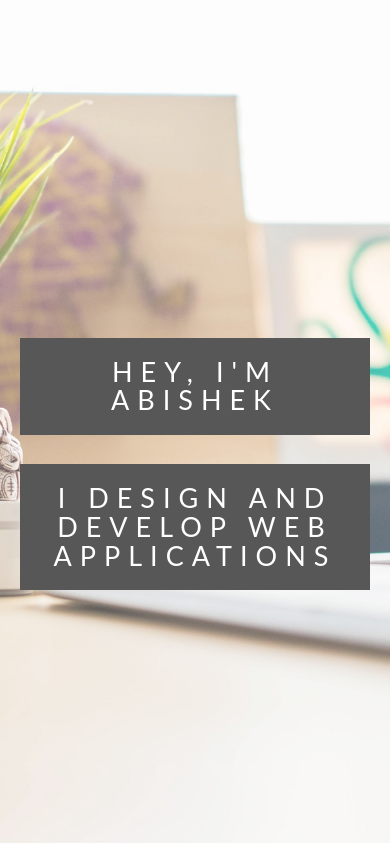
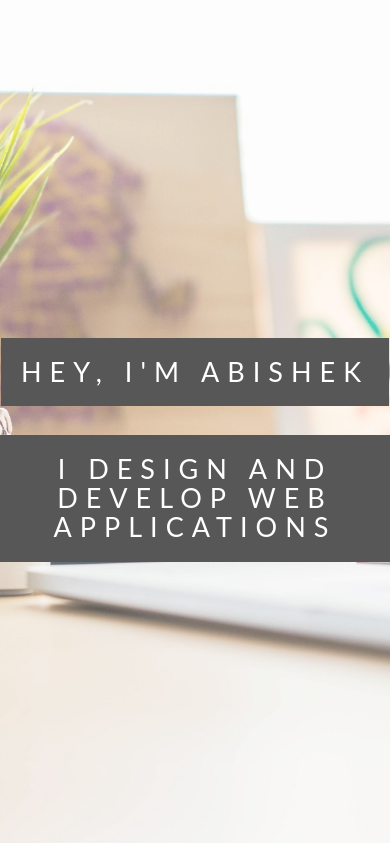
Before and after one commit to kcabishek/Portfolio, a PHP site: page / in a window 390 px wide. Shown: the top 843 px of the page. Run offline with PHP 8.4, Linux system fonts and the light colour scheme.

Commit message:
Remove ptext border margin for small screen

```diff
--- a/css/style.css
+++ b/css/style.css
@@ -266,9 +266,9 @@ i.fa {
     width: 100%;
   }
 
-  .ptext .border {
-    margin: 0px 20px;
-  }
+  /*.ptext .border {
+    margin: 0px 0px;
+  }*/
 
   /*#boxes .box {
     padding: 50px 32px;
```
